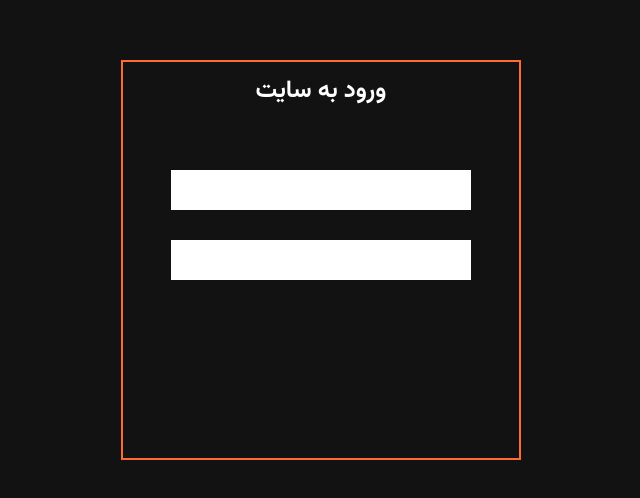
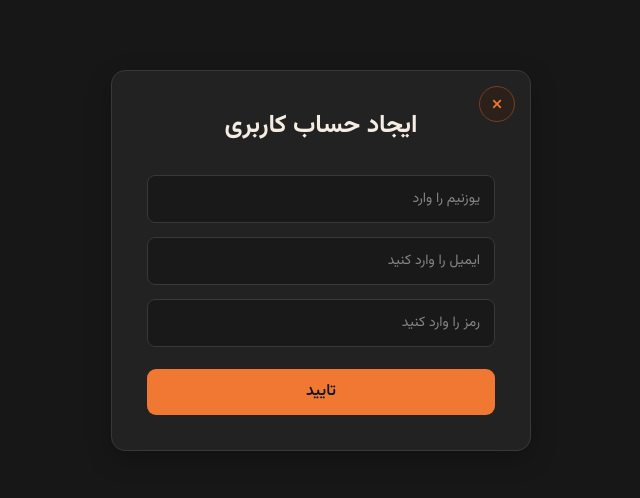
Before and after one commit to SadraDev89/bun-and-bite-restourant-html-css, a plain HTML site: page login.html in a window 1280 px wide. Shown: the part 140-638 px from the top of the page, without its empty margins (319-959 px from the left). Drawn offline with Linux system fonts and the light colour scheme.

Commit message:
Add files via upload

```diff
--- a/css/login.css
+++ b/css/login.css
@@ -1,15 +1,16 @@
+
 @import url("https://fonts.googleapis.com/css2?family=Vazirmatn:wght@100..900&display=swap");
 
 :root {
-    --bg-main: #121212;
-    --bg-card: #1e1e1e;
-    --accent: #ff6b35;
-    --text-main: #f5f5f0;
-    --text-muted: #a3a3a3;
-    --border-color: #303030;
-    --secondary-font-color: #a3a3a3;
+    --bg-main: #171717;
+    --bg-card: #222222;
+    --accent: #F07832;
+    --text-main: #F5EDE3;
+    --text-muted: #AAA39C;
+    --border-color: #383838;
 
     --font-main: "Vazirmatn", sans-serif;
+    --button-radius: 9px;
 }
 
 * {
@@ -20,49 +21,118 @@
 body {
     background-color: var(--bg-main);
     font-family: var(--font-main);
-    color: white;
+    color: var(--text-main);
 }
 
-input {
-    font-family: var(--font-main);
+
+.card {
+    display: flex;
+    min-height: 100vh;
+    justify-content: center;
+    align-items: center;
+    padding: 20px;
 }
 
-.container {
-    display: flex;
-    height: 100vh;
-    justify-content: center;
-    align-items: center;
+
+
+.login-card {
+    position: relative;
+    background-color: var(--bg-card);
+    width: 100%;
+    max-width: 420px;
+    padding: 35px;
+    border-radius: 14px;
+    border: 1px solid var(--border-color);
+    box-shadow: 0 8px 25px rgba(0, 0, 0, 0.25);
 }
 
-.login-card {
-    display: flex;
-    gap: 10px;
-    flex-direction: column;
+.login-card h1 {
     text-align: center;
-    max-width: 80%;
-    width: 400px;
-    min-height: 400px;
-    border: 2px solid var(--accent);
-    padding: 10px;
-    font-size: 12px;
+    font-size: 25px;
+    font-weight: 700;
+    color: var(--text-main);
 }
 
-.login-card h1 span {
-    color: #fb591e;
-    font-weight: 800;
+
+
+.form-login {
+    margin-top: 30px;
 }
 
-.login-form {
+.card-form {
     display: flex;
     flex-direction: column;
-    gap: 30px;
+    gap: 14px;
     align-items: center;
-    margin-top: 50px;
+    justify-content: center;
 }
 
-.login-form input {
+.card-form input {
+    font-family: var(--font-main);
+    color: var(--text-main);
+    text-align: right;
+
+    width: 100%;
+    height: 48px;
+
+    padding: 14px;
+
+    background-color: #191919;
+    border: 1px solid var(--border-color);
+    border-radius: 8px;
+
+    outline: none;
+    font-size: 14px;
+}
+
+.card-form input::placeholder {
+    color: #858585;
+}
+
+.card-form input:focus {
+    border-color: var(--accent);
+}
+
+
+
+#button-login {
+    font-family: var(--font-main);
+    font-size: 16px;
+    font-weight: 600;
+
     border: none;
-    outline: none;
-    width: 80%;
-    height: 40px;
+    width: 100%;
+    min-height: 46px;
+
+    background-color: var(--accent);
+    color: #171717;
+
+    border-radius: var(--button-radius);
+    margin-top: 8px;
+
+    cursor: pointer;
 }
+
+#button-login:hover {
+    background-color: #E56B27;
+}
+
+
+#back-to-home {
+    display: flex;
+    align-items: center;
+    justify-content: center;
+
+    width: 36px;
+    height: 36px;
+
+    background: #2b211a;
+    border: 1px solid #75401f;
+    border-radius: 50%;
+    color: var(--accent);
+    text-decoration: none;
+    font-size: 24px;
+    position: absolute;
+    top: 15px;
+    right: 15px;
+}
--- a/login.html
+++ b/login.html
@@ -1,23 +1,31 @@
 <!DOCTYPE html>
-<html lang="en">
+<html lang="fa">
 
 <head>
     <meta charset="UTF-8">
     <meta name="viewport" content="width=device-width, initial-scale=1.0">
-    <title>login Rasht Food</title>
+    <title>Document</title>
     <link rel="stylesheet" href="css/login.css">
 </head>
 
 <body>
-    <div class="container">
+    <div class="card">
         <div class="login-card">
-            <h1>ورود به سایت</h1>
-            <form class="login-form">
-                <input type="text">
-                <input type="password" name="" id="">
-            </form>
+            <h1>ایجاد حساب کاربری</h1>
+
+            <div class="form-login">
+                <form class="card-form">
+                    <input type="text" required placeholder="یوزنیم را وارد">
+                    <input type="email" name="emails" id="mail" required placeholder="ایمیل را وارد کنید">
+                    <input type="password" name="passwords" id="passwrd" required placeholder="رمز را وارد کنید">
+
+                    <button id="button-login">تایید</button>
+                </form>
+                <a href="index.html" id="back-to-home">×</a>
+            </div>
         </div>
     </div>
+
 </body>
 
 </html>
```
Also changed, not shown: buy-complete.html (+1 -1 lines), css/index.css (+16 -10 lines), index.html (+2 -2 lines), svg/github.svg.
